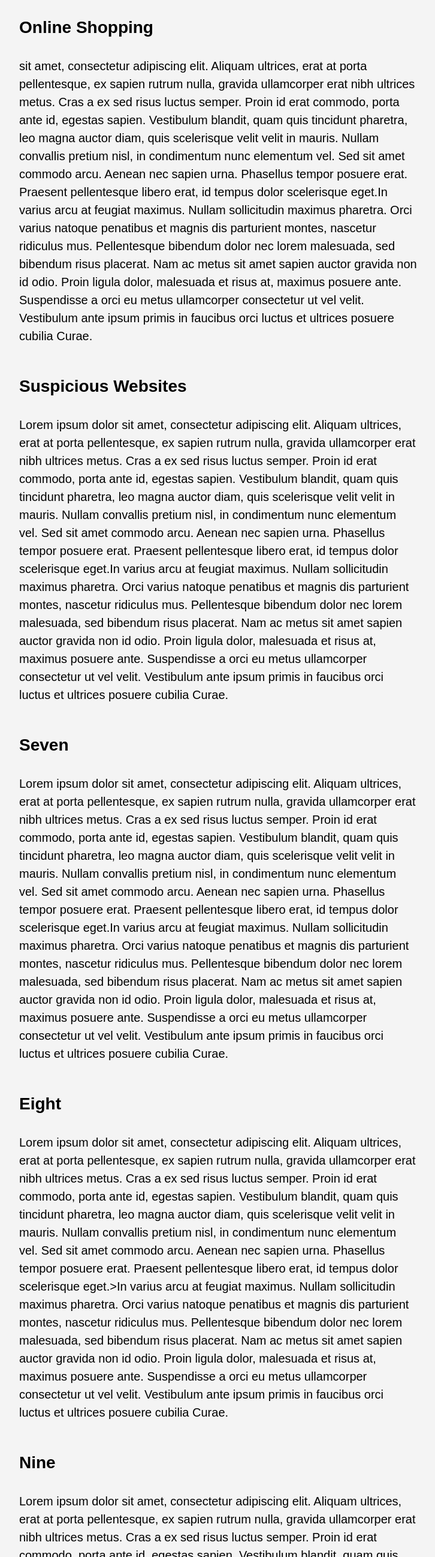
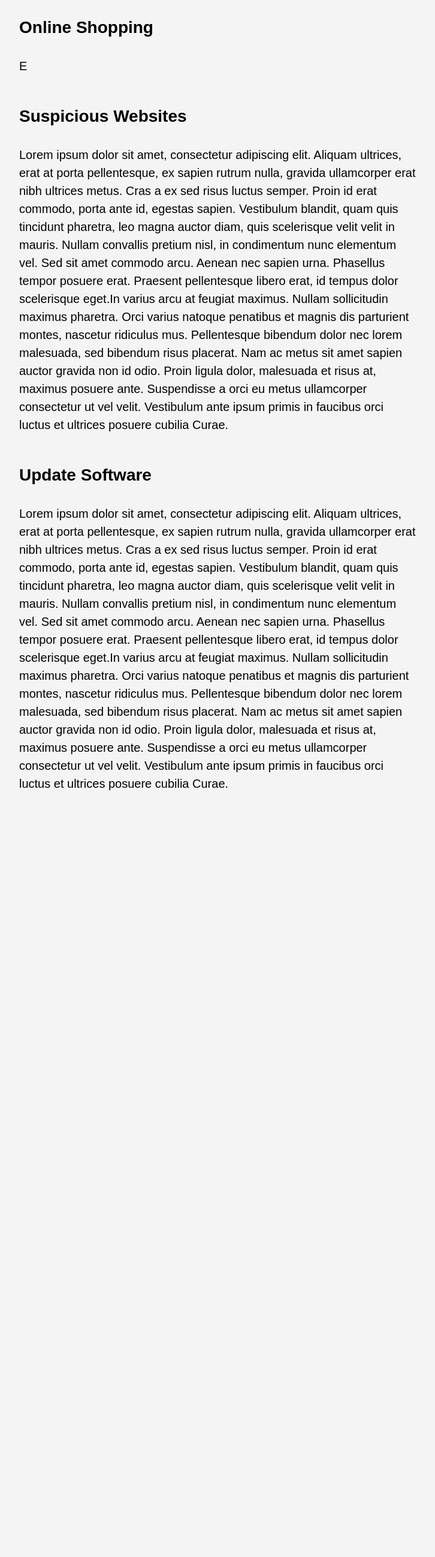
Before and after one commit to Connorc090/InternetPrivacy, a plain HTML site: page Internet/disp/safety.html in a window 1280 px wide. Shown: the part 1753-4348 px from the top of the page at 60% size, without its empty margins (96-822 px from the left). After the commit the page ends 3094 px from the top, so only its background shows below. Drawn offline with Linux system fonts and the light colour scheme.

```diff
--- a/Internet/disp/safety.html
+++ b/Internet/disp/safety.html
@@ -57,7 +57,7 @@
         </article>
         <article id="main-col">
           <h1 class ="page-title">Online Shopping</h1>
-            <p>sit amet, consectetur adipiscing elit. Aliquam ultrices, erat at porta pellentesque, ex sapien rutrum nulla, gravida ullamcorper erat nibh ultrices metus. Cras a ex sed risus luctus semper. Proin id erat commodo, porta ante id, egestas sapien. Vestibulum blandit, quam quis tincidunt pharetra, leo magna auctor diam, quis scelerisque velit velit in mauris. Nullam convallis pretium nisl, in condimentum nunc elementum vel. Sed sit amet commodo arcu. Aenean nec sapien urna. Phasellus tempor posuere erat. Praesent pellentesque libero erat, id tempus dolor scelerisque eget.In varius arcu at feugiat maximus. Nullam sollicitudin maximus pharetra. Orci varius natoque penatibus et magnis dis parturient montes, nascetur ridiculus mus. Pellentesque bibendum dolor nec lorem malesuada, sed bibendum risus placerat. Nam ac metus sit amet sapien auctor gravida non id odio. Proin ligula dolor, malesuada et risus at, maximus posuere ante. Suspendisse a orci eu metus ullamcorper consectetur ut vel velit. Vestibulum ante ipsum primis in faucibus orci luctus et ultrices posuere cubilia Curae.            </p>
+          <p>E
           </p>
         </article>
         <article id="main-col">
@@ -66,27 +66,10 @@
           </p>
         </article>
         <article id="main-col">
-          <h1 class ="page-title">Seven</h1>
-          <p>Lorem ipsum dolor sit amet, consectetur adipiscing elit. Aliquam ultrices, erat at porta pellentesque, ex sapien rutrum nulla, gravida ullamcorper erat nibh ultrices metus. Cras a ex sed risus luctus semper. Proin id erat commodo, porta ante id, egestas sapien. Vestibulum blandit, quam quis tincidunt pharetra, leo magna auctor diam, quis scelerisque velit velit in mauris. Nullam convallis pretium nisl, in condimentum nunc elementum vel. Sed sit amet commodo arcu. Aenean nec sapien urna. Phasellus tempor posuere erat. Praesent pellentesque libero erat, id tempus dolor scelerisque eget.In varius arcu at feugiat maximus. Nullam sollicitudin maximus pharetra. Orci varius natoque penatibus et magnis dis parturient montes, nascetur ridiculus mus. Pellentesque bibendum dolor nec lorem malesuada, sed bibendum risus placerat. Nam ac metus sit amet sapien auctor gravida non id odio. Proin ligula dolor, malesuada et risus at, maximus posuere ante. Suspendisse a orci eu metus ullamcorper consectetur ut vel velit. Vestibulum ante ipsum primis in faucibus orci luctus et ultrices posuere cubilia Curae.
-          </p>
-        </article>
-        <article id="main-col">
-          <h1 class ="page-title">Eight</h1>
-          <p>Lorem ipsum dolor sit amet, consectetur adipiscing elit. Aliquam ultrices, erat at porta pellentesque, ex sapien rutrum nulla, gravida ullamcorper erat nibh ultrices metus. Cras a ex sed risus luctus semper. Proin id erat commodo, porta ante id, egestas sapien. Vestibulum blandit, quam quis tincidunt pharetra, leo magna auctor diam, quis scelerisque velit velit in mauris. Nullam convallis pretium nisl, in condimentum nunc elementum vel. Sed sit amet commodo arcu. Aenean nec sapien urna. Phasellus tempor posuere erat. Praesent pellentesque libero erat, id tempus dolor scelerisque eget.>In varius arcu at feugiat maximus. Nullam sollicitudin maximus pharetra. Orci varius natoque penatibus et magnis dis parturient montes, nascetur ridiculus mus. Pellentesque bibendum dolor nec lorem malesuada, sed bibendum risus placerat. Nam ac metus sit amet sapien auctor gravida non id odio. Proin ligula dolor, malesuada et risus at, maximus posuere ante. Suspendisse a orci eu metus ullamcorper consectetur ut vel velit. Vestibulum ante ipsum primis in faucibus orci luctus et ultrices posuere cubilia Curae.
-          </p>
-        </article>
-        <article id="main-col">
-          <h1 class ="page-title">Nine</h1>
-          <p>Lorem ipsum dolor sit amet, consectetur adipiscing elit. Aliquam ultrices, erat at porta pellentesque, ex sapien rutrum nulla, gravida ullamcorper erat nibh ultrices metus. Cras a ex sed risus luctus semper. Proin id erat commodo, porta ante id, egestas sapien. Vestibulum blandit, quam quis tincidunt pharetra, leo magna auctor diam, quis scelerisque velit velit in mauris. Nullam convallis pretium nisl, in condimentum nunc elementum vel. Sed sit amet commodo arcu. Aenean nec sapien urna. Phasellus tempor posuere erat. Praesent pellentesque libero erat, id tempus dolor scelerisque eget.In varius arcu at feugiat maximus. Nullam sollicitudin maximus pharetra. Orci varius natoque penatibus et magnis dis parturient montes, nascetur ridiculus mus. Pellentesque bibendum dolor nec lorem malesuada, sed bibendum risus placerat. Nam ac metus sit amet sapien auctor gravida non id odio. Proin ligula dolor, malesuada et risus at, maximus posuere ante. Suspendisse a orci eu metus ullamcorper consectetur ut vel velit. Vestibulum ante ipsum primis in faucibus orci luctus et ultrices posuere cubilia Curae.
-          </p>
-        </article>
-        <article id="main-col">
-          <h1 class ="page-title">Ten</h1>
+          <h1 class ="page-title">Update Software</h1>
           <p>Lorem ipsum dolor sit amet, consectetur adipiscing elit. Aliquam ultrices, erat at porta pellentesque, ex sapien rutrum nulla, gravida ullamcorper erat nibh ultrices metus. Cras a ex sed risus luctus semper. Proin id erat commodo, porta ante id, egestas sapien. Vestibulum blandit, quam quis tincidunt pharetra, leo magna auctor diam, quis scelerisque velit velit in mauris. Nullam convallis pretium nisl, in condimentum nunc elementum vel. Sed sit amet commodo arcu. Aenean nec sapien urna. Phasellus tempor posuere erat. Praesent pellentesque libero erat, id tempus dolor scelerisque eget.In varius arcu at feugiat maximus. Nullam sollicitudin maximus pharetra. Orci varius natoque penatibus et magnis dis parturient montes, nascetur ridiculus mus. Pellentesque bibendum dolor nec lorem malesuada, sed bibendum risus placerat. Nam ac metus sit amet sapien auctor gravida non id odio. Proin ligula dolor, malesuada et risus at, maximus posuere ante. Suspendisse a orci eu metus ullamcorper consectetur ut vel velit. Vestibulum ante ipsum primis in faucibus orci luctus et ultrices posuere cubilia Curae.
           </p>
         </article>
       </section>
-
-
   </body>
 </html>
```
Also changed, not shown: Internet/disp/index.html (+1 -1 lines), 1 other file. Lines whose indentation alone changed are shown as unchanged.
